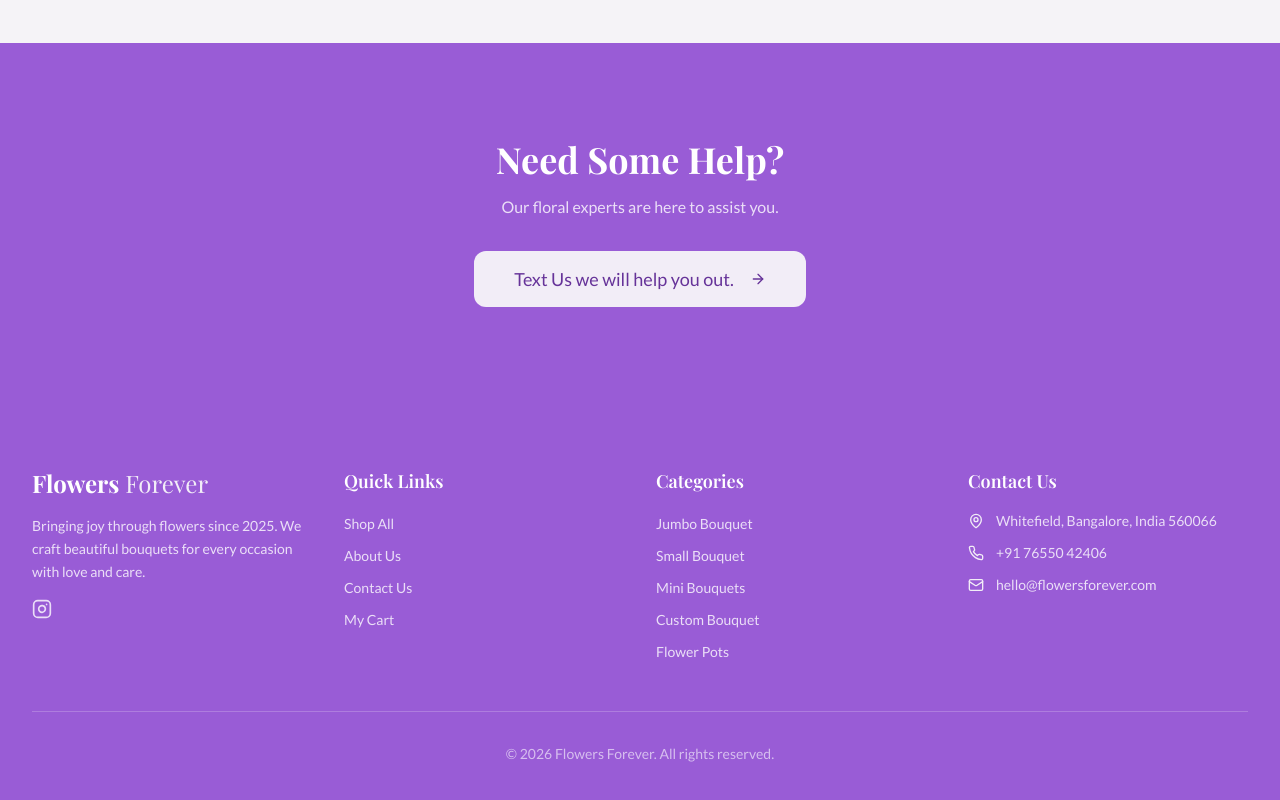
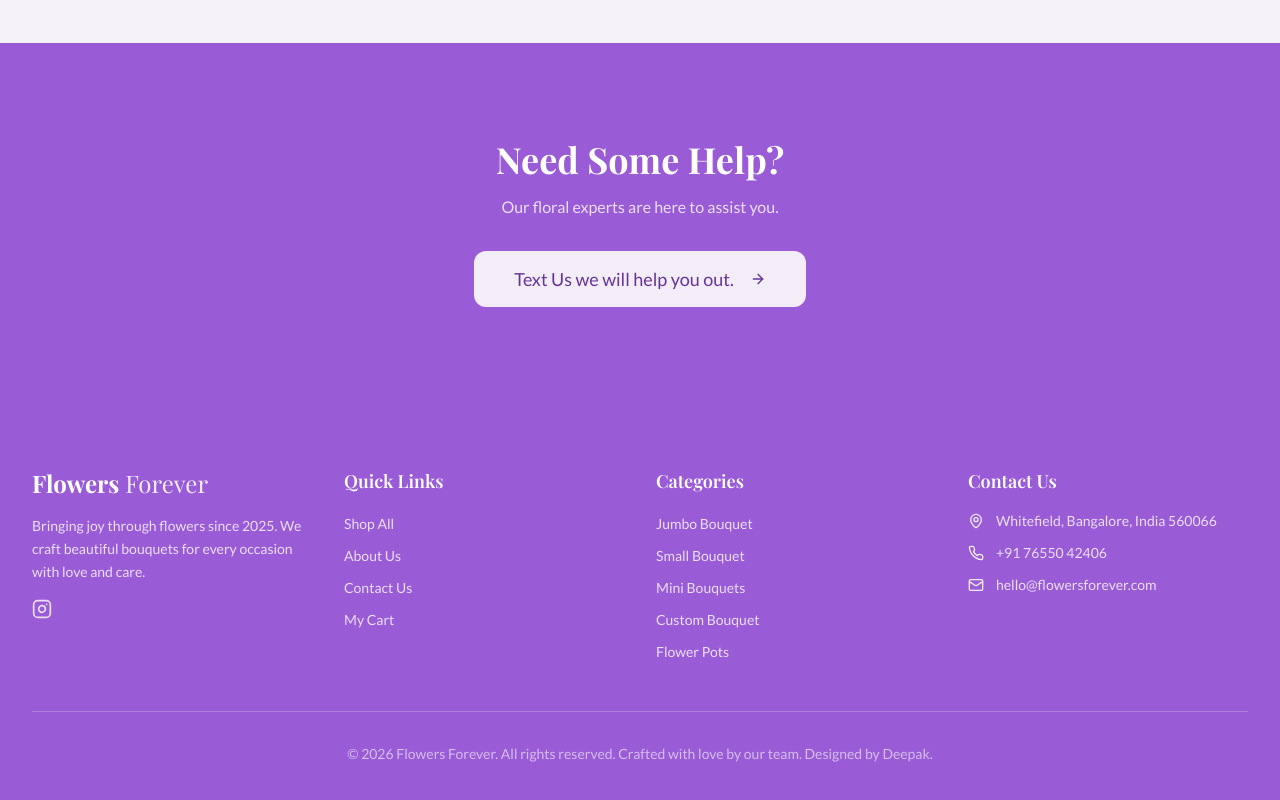
Before and after one commit to Deepakkumarsahu2002/FlowerApp, a React (Vite) app in the folder frontend/: page / in a window 1280 px wide. Shown: the part 2262-3062 px from the top of the page. Built offline with nearby package versions, Linux system fonts and the light colour scheme; no server answers; the HTML template or start-up script is replaced by a standard one; a web font is replaced by a local one.

Commit message:
updte footer  page

```diff
--- a/frontend/src/components/Footer.tsx
+++ b/frontend/src/components/Footer.tsx
@@ -94,7 +94,7 @@ export function Footer() {
 
         <div className="mt-12 pt-8 border-t border-primary-foreground/20 text-center">
           <p className="text-primary-foreground/60 text-sm">
-            © {new Date().getFullYear()} Flowers Forever. All rights reserved.
+            © {new Date().getFullYear()} Flowers Forever. All rights reserved. Crafted with love by our team. Designed by Deepak.
           </p>
         </div>
       </div>
```
